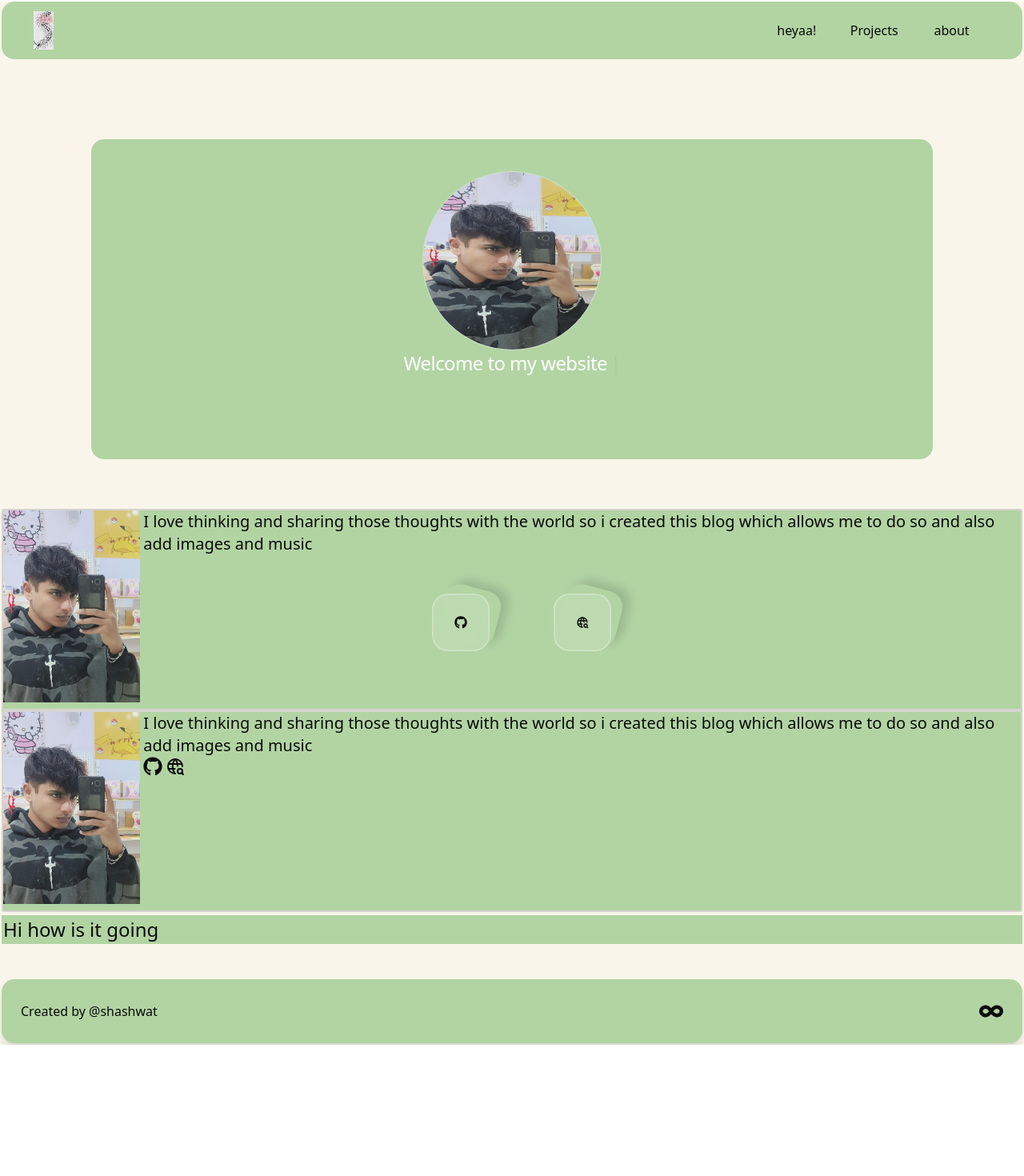
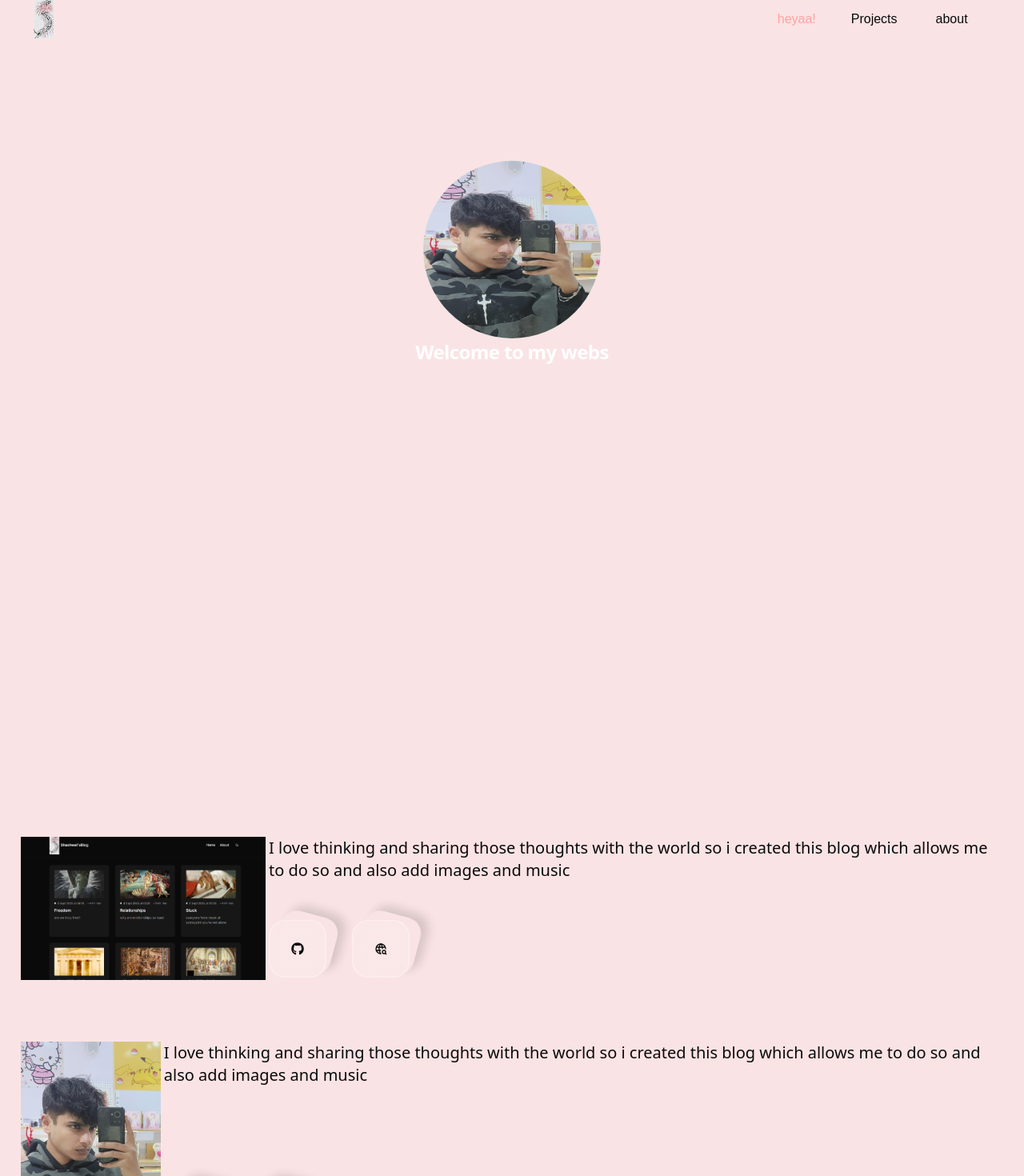
Before and after one commit to crash484/portfolioWebsite, a Next.js app: page / in a window 1280 px wide. Shown: the top 1470 px of the page at 80% size. Before the commit the page ends 1306 px from the top, so only its background shows below. Built offline with nearby package versions, Linux system fonts and the light colour scheme.

Commit message:
added scroll to top and animations

```diff
--- a/src/app/globals.css
+++ b/src/app/globals.css
@@ -124,6 +124,7 @@
   --color-earthGreen-400: #598745; /* rgb(89,135,69) */
   --color-earthGreen-500: #467731; /* rgb(70,119,49) */
   --color-whitish-1: 	#f9f5ea;	/*(249,245,234)*/
+  --color-reddish-1: #fae3e4;
 
   --font-display:"tt-modernoir",sans-serif;
 }
--- a/src/app/page.jsx
+++ b/src/app/page.jsx
@@ -4,6 +4,7 @@ import Footer from "@/components/Footer"
 import Profile from "@/components/profile"
 import Projects from "@/components/projects";
 import About from "@/components/About";
+
 
 {/* icons ill need */}
 import { CiLinkedin } from "react-icons/ci";
@@ -14,22 +15,22 @@ import { FaInstagram } from "react-icons/fa";
 export default function Home() {
   return (
 
-    <div className="bg-whitish-1">
+    <div className="bg-reddish-1">
       <Header />
 
 
     {/*this is for profile section*/}
-    <div className="p-15 px-28">
+    <div className="p-15 px-28" id="profile">
       <Profile/>
     </div>
 
      {/*this is for projects section*/}
-     <div className="p-0.5">
+     <div className="p-0.5" id="projects">
       <Projects/>
      </div>
 
      {/*this is for free time section */}
-     <div className="p-0.5">
+     <div className="p-0.5" id="freeTime">
       <About />
      </div>
 
--- a/src/components/About.jsx
+++ b/src/components/About.jsx
@@ -2,7 +2,7 @@ import Image from "next/image"
 
 export default function About(){
     return(
-        <div className="flex p-0.5 bg-earthGreen-100 h-max">
+        <div className="flex p-0.5 bg-reddish-1 h-max">
             {/*few pictures of me in a nice format*/}
             <div className="">
             </div>
--- /dev/null
+++ b/src/components/AnimatedContent.jsx
@@ -0,0 +1,75 @@
+"use client"
+import { useRef, useEffect } from 'react';
+import { gsap } from 'gsap';
+import { ScrollTrigger } from 'gsap/ScrollTrigger';
+
+gsap.registerPlugin(ScrollTrigger);
+
+const AnimatedContent = ({
+  children,
+  distance = 100,
+  direction = 'vertical',
+  reverse = false,
+  duration = 0.8,
+  ease = 'power3.out',
+  initialOpacity = 0,
+  animateOpacity = true,
+  scale = 1,
+  threshold = 0.1,
+  delay = 0,
+  onComplete
+}) => {
+  const ref = useRef(null);
+
+  useEffect(() => {
+    const el = ref.current;
+    if (!el) return;
+
+    const axis = direction === 'horizontal' ? 'x' : 'y';
+    const offset = reverse ? -distance : distance;
+    const startPct = (1 - threshold) * 100;
+
+    gsap.set(el, {
+      [axis]: offset,
+      scale,
+      opacity: animateOpacity ? initialOpacity : 1
+    });
+
+    gsap.to(el, {
+      [axis]: 0,
+      scale: 1,
+      opacity: 1,
+      duration,
+      ease,
+      delay,
+      onComplete,
+      scrollTrigger: {
+        trigger: el,
+        start: `top ${startPct}%`,
+        toggleActions: 'play none none none',
+        once: true
+      }
+    });
+
+    return () => {
+      ScrollTrigger.getAll().forEach(t => t.kill());
+      gsap.killTweensOf(el);
+    };
+  }, [
+    distance,
+    direction,
+    reverse,
+    duration,
+    ease,
+    initialOpacity,
+    animateOpacity,
+    scale,
+    threshold,
+    delay,
+    onComplete
+  ]);
+
+  return <div ref={ref}>{children}</div>;
+};
+
+export default AnimatedContent;
--- a/src/components/Footer.jsx
+++ b/src/components/Footer.jsx
@@ -1,16 +1,20 @@
+"use client"
 import { FaInfinity } from "react-icons/fa";
 
 
 export default function footer(){
     return(
-        <div className="flex justify-between items-center w-full px-6 mt-10 h-20   bg-earthGreen-100 rounded-2xl shadow-lg">
+        <div className="flex justify-between items-center w-full px-6 mt-10 h-20   bg-reddish-1 rounded-2xl shadow-lg">
 
             <div className="">
                 Created by @shashwat
             </div>
 
             <div className="">
-                <FaInfinity className="text-3xl" />
+                <FaInfinity className="text-3xl" onClick={()=>
+                                                        window.scroll({top:0,
+                                                                behavior:"smooth"
+                                                                })} />
             </div>
         </div>
     )
--- a/src/components/GlassIcons.jsx
+++ b/src/components/GlassIcons.jsx
@@ -17,7 +17,8 @@ const GlassIcons = ({ items, className }) => {
 
   return (
     <div
-      className={`grid gap-[5em] grid-cols-2 md:grid-cols-3 mx-auto py-[3em] overflow-visible ${className || ''}`}>
+                                               /*from here - remove mx-auto and gap is 2em instead of 5*/
+      className={`grid gap-[2em] grid-cols-2 md:grid-cols-3  py-[3em] overflow-visible ${className || ''}`}>
       {items.map((item, index) => (
         <button
           key={index}
--- a/src/components/Header.jsx
+++ b/src/components/Header.jsx
@@ -2,7 +2,7 @@ import Image from "next/image"
 
 export default function Header(){
     return(
-        <div className="flex flex-row bg-earthGreen-100 z-999 sticky top-0 gap-140 px-10 py-3 mt-0.5 mx-0.5 mb-10 rounded-2xl">
+        <div className="flex flex-row bg-reddish-1 z-999 sticky top-0 gap-140 px-10 pb-3  mx-0.5 mb-10 rounded-2xl">
             {/* container for image*/}
 
             <div className="basis-64 mr-50">
@@ -17,9 +17,9 @@ export default function Header(){
 
             {/*container for other icons */}
             <div className="basis-128 grid grid-cols-3">
-                <div className=" p-3 w-auto text-center hover:bg-card/30 transition-all duration-500 rounded-2xl ">heyaa!</div>
-                <div className=" p-3 w-auto text-center hover:bg-card/30 transition-all duration-500 rounded-2xl">Projects</div>
-                <div className=" p-3 w-auto text-center hover:bg-card/30 transition-all duration-500 rounded-2xl">about</div>
+                <div className=" p-3 w-auto text-center font-display text-red-300 hover:bg-card/50 transition-all duration-500 rounded-2xl ">heyaa!</div>
+                <div className=" p-3 w-auto text-center font-display hover:bg-card/50 transition-all duration-500 rounded-2xl">Projects</div>
+                <div className=" p-3 w-auto text-center font-display hover:bg-card/50 transition-all duration-500 rounded-2xl">about</div>
             </div>
         </div>
     )
--- a/src/components/profile.jsx
+++ b/src/components/profile.jsx
@@ -3,7 +3,8 @@ import TextType from "./TextType"
 
 export default function Profile(){
     return(
-        <div className="flex flex-col align-middle  bg-earthGreen-100 mx-0.5 h-100 rounded-2xl">
+        /*remove height once done and give it hieght max */
+        <div className="flex flex-col align-middle  bg-reddish-1 mx-0.5 h-100 mb-100 rounded-2xl">
             <div className="flex items-center justify-center mt-10">
                 <div className="w-56 h-56 rounded-full relative overflow-hidden bg-card/20 backdrop-blur-sm border border-border/50 text-foreground hover:bg-card/30 transition-all duration-200">
                     <Image
@@ -13,11 +14,11 @@ export default function Profile(){
                     />
                 </div>
             </div>
-            <TextType className="text-center text-2xl"
+            <TextType className="text-center text-2xl font-bold text-red-800"
                   text={["Hiii There", "Welcome to my website"]}
                     typingSpeed={75}
                     pauseDuration={1500}
-                    showCursor={true}
+                    showCursor={false}
                     cursorCharacter="|"
             />
         </div>
--- a/src/components/projects.jsx
+++ b/src/components/projects.jsx
@@ -2,28 +2,41 @@ import Image from "next/image"
 import { FaGithub } from "react-icons/fa";
 import { TbWorldSearch } from "react-icons/tb";
 import GlassIcons from "./GlassIcons";
-
+import AnimatedContent from "./AnimatedContent"
 
 export default function Projects(){
     const items = [{
-        icon:<FaGithub />
+        icon:<FaGithub />,
+        link:null
     },{
-        icon:<TbWorldSearch />
+        icon:<TbWorldSearch />,
+        link:"https://sage-excel.vercel.app/"
     }]
     return(
-        <div className="rounded bg-earthGreen-100 ">
+        <div className="rounded bg-reddish-1 ">
+            <AnimatedContent
+            distance={100}
+            direction="horizontal"
+            reverse={false}
+            duration={1.2}
+            initialOpacity={0.0}
+            animateOpacity={true}
+            scale={2}
+            threshold={0.5}
+            delay={0.4}
+            >
             {/*this will be a card for a project image on the right and text on the left */}
-            <div className="flex gap-1 border-2 border-stone-300 rounded relative pb-2 ">
-                <div className="relative ">
+            <div className="flex gap-1 relative p-6 pb-2 ">
+                <div className="relative overflow-hidden ">
                     <Image
-                    src="/me.jpg"
-                    alt="for now nothing"
-                    width={200}
+                    src="/blogDemo.png"
+                    alt="BlogPicture"
+                    width={400}
                     height={200}
                     />
                 </div>
-                <div className="flex flex-col">
-                    <div className=" text-xl">
+                <div className="w-300">
+                    <div className=" text-xl text-wrap">
                         {/*this will contain the text part */}
                         <p>
                             I love thinking and sharing those thoughts with the world
@@ -33,12 +46,24 @@ export default function Projects(){
 
                     {/*code and links used add icons with links */}
                     <div className="flex items-start">
-                        <GlassIcons items={items} />
+                        <GlassIcons items={items}></GlassIcons>
                     </div>
                 </div>
             </div>
+        </AnimatedContent>
 
-            <div className="flex gap-1 border-2 border-stone-300 rounded relative pb-2">
+            <AnimatedContent
+            distance={100}
+            direction="horizontal"
+            reverse={false}
+            duration={1.2}
+            initialOpacity={0.0}
+            animateOpacity={true}
+            scale={2}
+            threshold={0.5}
+            delay={0.4}
+            >
+            <div className="flex gap-1 p-6 rounded relative pb-2">
                 <div className="relative ">
                     <Image
                     src="/me.jpg"
@@ -47,8 +72,8 @@ export default function Projects(){
                     height={200}
                     />
                 </div>
-                <div className="flex flex-col">
-                    <div className=" text-xl">
+                <div className="w-300">
+                    <div className=" text-xl text-wrap">
                         {/*this will contain the text part */}
                         <p>
                             I love thinking and sharing those thoughts with the world
@@ -57,12 +82,12 @@ export default function Projects(){
                     </div>
 
                     {/*code and links used add icons with links */}
-                    <div className="flex gap-1 text-2xl">
-                        <FaGithub />
-                        <TbWorldSearch />
+                    <div className="flex justify-start mt-20">
+                        <GlassIcons className="mx-0" items={items} />
                     </div>
                 </div>
             </div>
+            </AnimatedContent>
 
         </div>
     )
```
Also changed, not shown: public/blogDemo.png (added).
